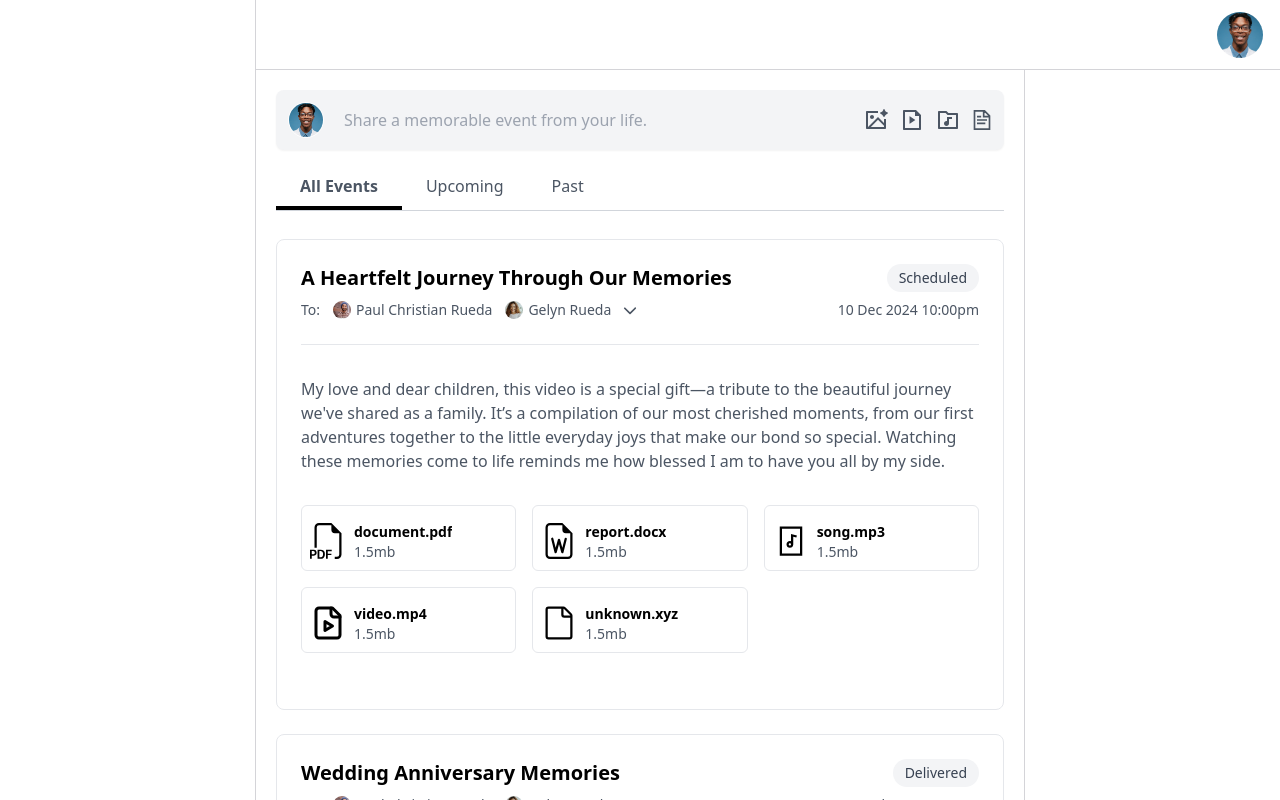
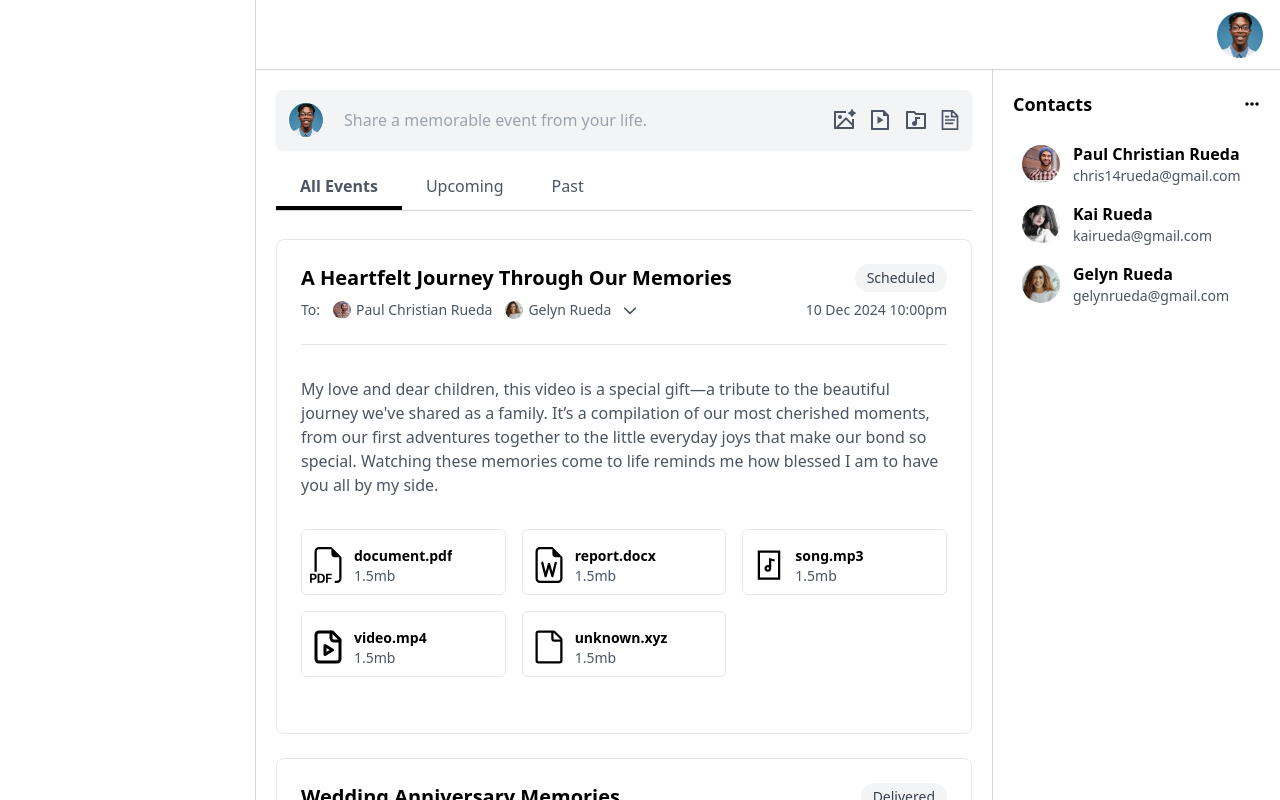
Before and after one commit to nexuslifeline/supabase-playground, a React (Vite) app: page / in a window 1280 px wide. Built offline with nearby package versions, Linux system fonts and the light colour scheme.

Commit message:
Add contact section

```diff
--- a/src/App.jsx
+++ b/src/App.jsx
@@ -3,6 +3,7 @@ import "./App.css";
 import Header from "@components/Header/Header";
 import Sidebar from "@components/Sidebar/Sidebar";
 import Timeline from "@components/Timeline/Timeline";
+import RightPane from "@components/RightPane/RightPane";
 
 function App() {
   return (
@@ -14,7 +15,7 @@ function App() {
           <div className="flex-grow h-full p-5 overflow-auto">
             <Timeline />
           </div>
-          <div className="hidden h-full border-l min-w-64 border-zinc-300 md:inline-flex"></div>
+          <RightPane />
         </div>
       </div>
     </div>
--- /dev/null
+++ b/src/components/RightPane/RightPane.jsx
@@ -0,0 +1,58 @@
+import { FaEllipsis } from "react-icons/fa6";
+
+import ProfilePhoto from "@assets/profile-boy-1.webp";
+import ProfilePhoto1 from "@assets/profile-girl-1.jpeg";
+import ProfilePhoto2 from "@assets/profile-girl-2.jpeg";
+import UserPhoto from "@components/UserPhoto/UserPhoto";
+
+const RightPane = () => {
+  return (
+    <div className="flex-col items-start hidden h-full gap-4 p-5 border-l min-w-72 border-zinc-300 md:inline-flex">
+      <div className="flex items-center w-full">
+        <span className="text-lg font-semibold">Contacts</span>
+        <button className="ml-auto cursor-pointer">
+          <FaEllipsis />
+        </button>
+      </div>
+      <div className="w-full">
+        <div className="flex items-center gap-3 p-2 rounded-md cursor-pointer hover:bg-gray-200">
+          <UserPhoto src={ProfilePhoto} size="h-10 w-10" className="relative" />
+          <div className="flex flex-col">
+            <span className="text-base font-semibold">
+              Paul Christian Rueda
+            </span>
+            <span className="text-sm text-gray-600">
+              chris14rueda@gmail.com
+            </span>
+          </div>
+        </div>
+
+        <div className="flex items-center w-full gap-3 p-2 rounded-md cursor-pointer hover:bg-gray-200">
+          <UserPhoto
+            src={ProfilePhoto1}
+            size="h-10 w-10"
+            className="relative"
+          />
+          <div className="flex flex-col">
+            <span className="text-base font-semibold">Kai Rueda</span>
+            <span className="text-sm text-gray-600">kairueda@gmail.com</span>
+          </div>
+        </div>
+
+        <div className="flex items-center w-full gap-3 p-2 rounded-md cursor-pointer hover:bg-gray-200">
+          <UserPhoto
+            src={ProfilePhoto2}
+            size="h-10 w-10"
+            className="relative"
+          />
+          <div className="flex flex-col">
+            <span className="text-base font-semibold">Gelyn Rueda</span>
+            <span className="text-sm text-gray-600">gelynrueda@gmail.com</span>
+          </div>
+        </div>
+      </div>
+    </div>
+  );
+};
+
+export default RightPane;
```
